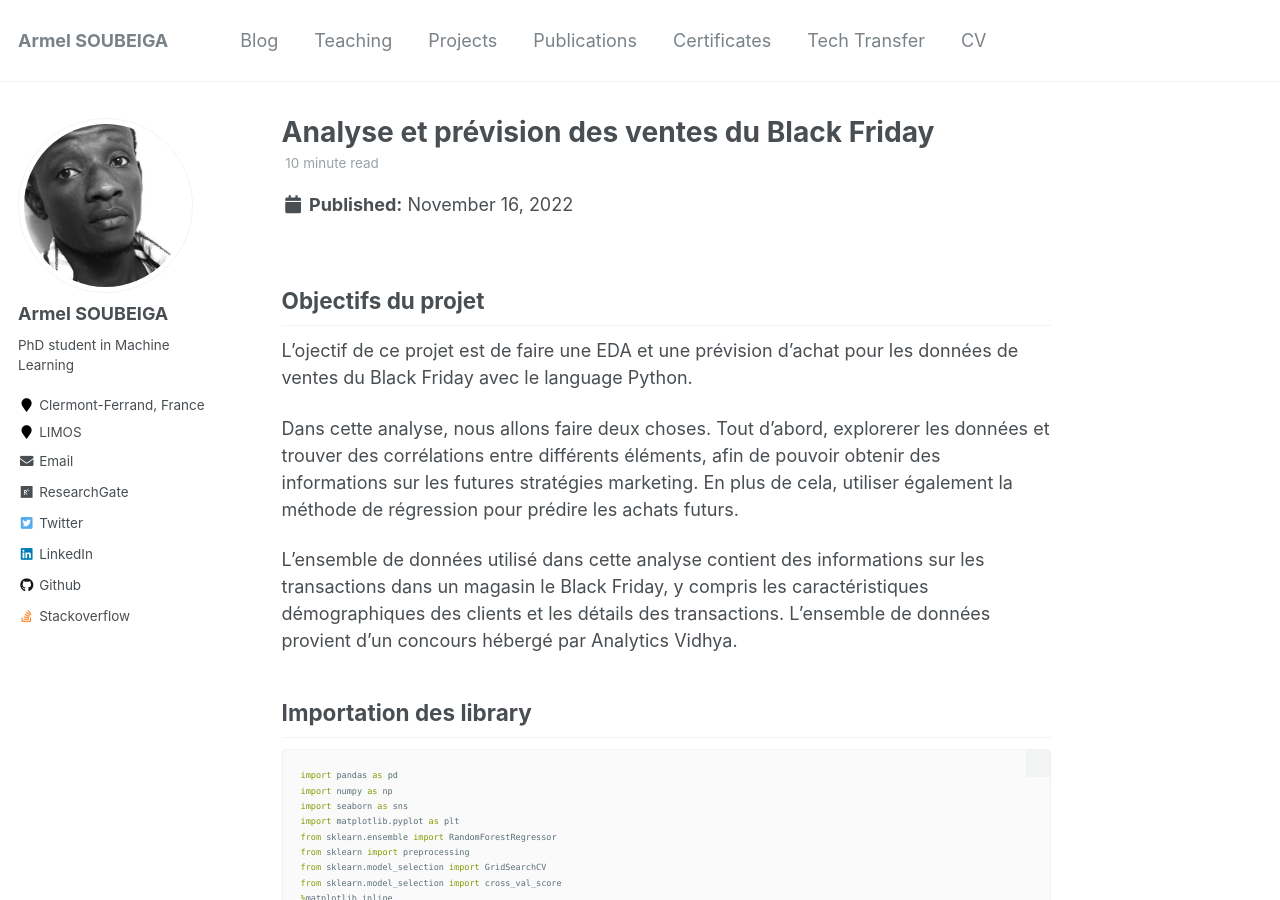
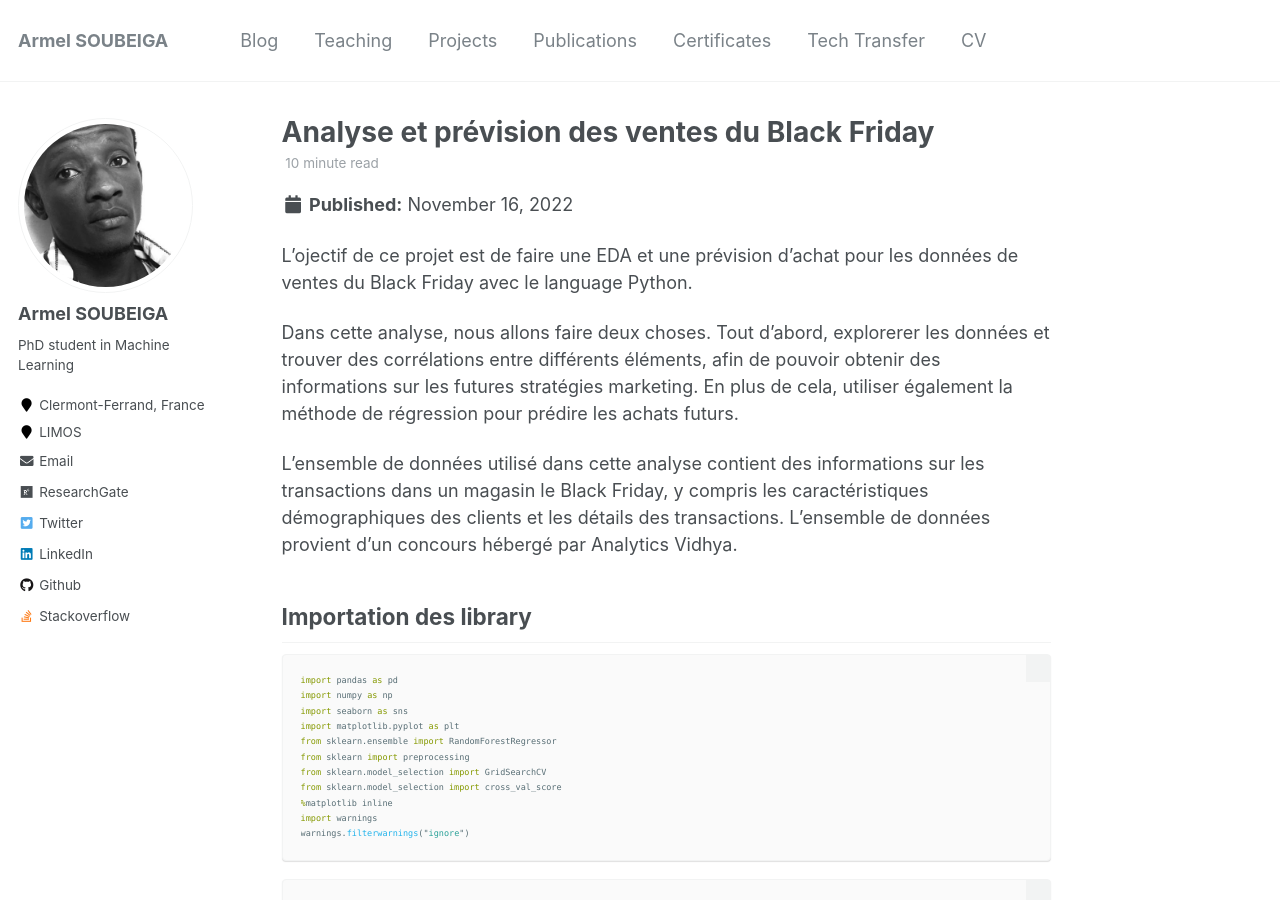
Before and after one commit to armelsoubeiga/armelsoubeiga.github.io, a Jekyll site: the page built from _posts/2022-11-16-Analyse et prévision des ventes.md, in a window 1280 px wide and 900 px high. Built offline with Jekyll 4.4.1, drawn with Linux system fonts in a browser that asks for light colours.

Commit message:
Update 2022-11-16-Analyse et prévision des ventes.md

```diff
--- a/_posts/2022-11-16-Analyse et prévision des ventes.md
+++ b/_posts/2022-11-16-Analyse et prévision des ventes.md
@@ -7,10 +7,6 @@ tags:
   - Grid Search
   - Random Forest
 ---
-
-
-## Objectifs du projet
-
 
 L'ojectif de ce projet est de faire une EDA et une prévision d'achat pour les données de ventes du Black Friday avec le language Python.
 
```
